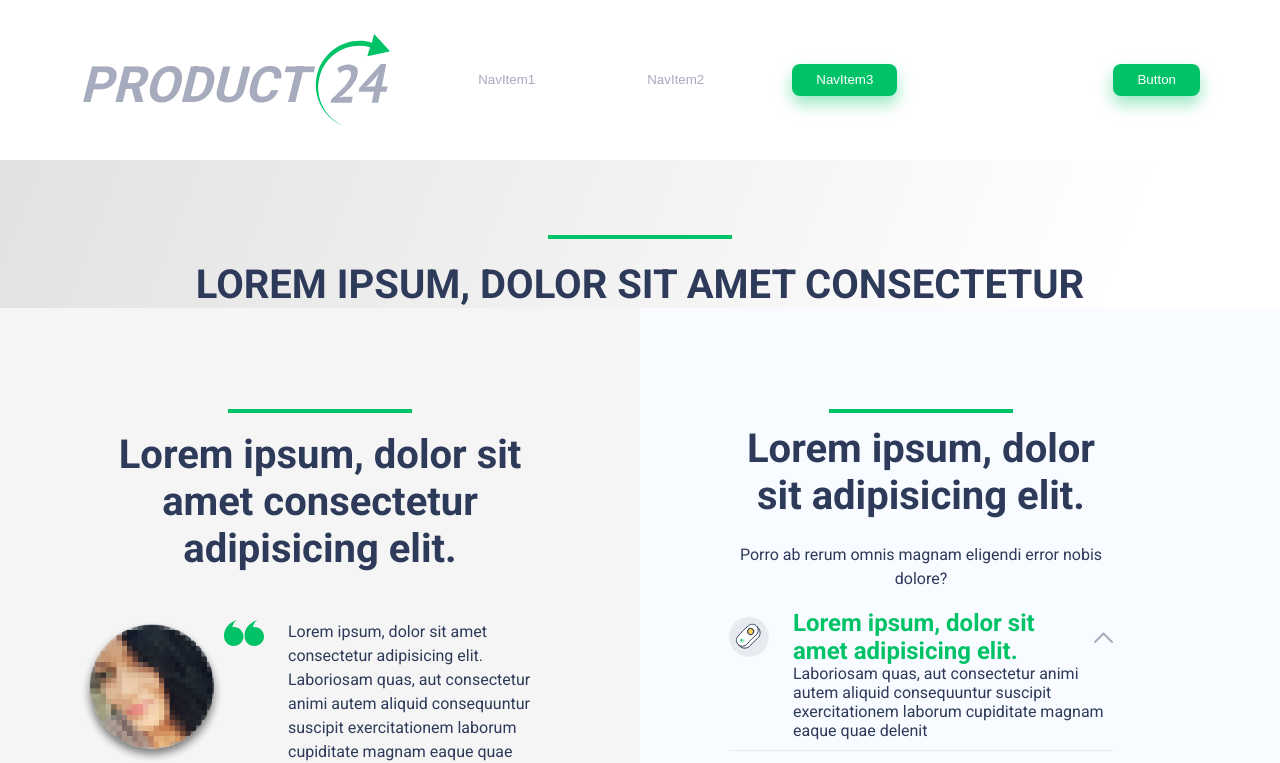
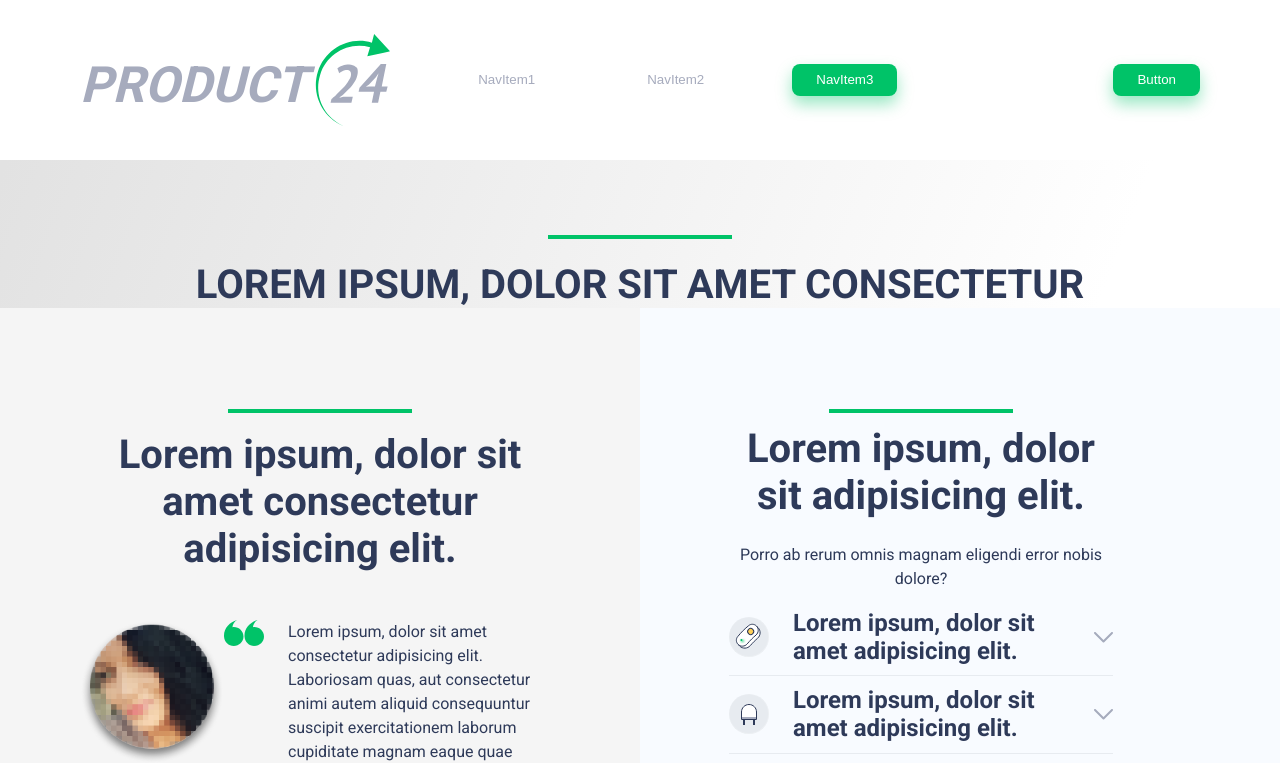
Before and after one commit to StroginA/tesonero-test, a Vue app: page / in a window 1280 px wide. Shown: the top 763 px of the page. Built offline with nearby package versions, Linux system fonts and the light colour scheme.

Commit message:
features expand/collapse on click

```diff
--- a/src/components/landing/FeatureDropdown.vue
+++ b/src/components/landing/FeatureDropdown.vue
@@ -2,6 +2,7 @@
 
 export default {
     props: {
+        id: Number,
         iconSrc: String,
         title: String,
         body: String,
@@ -12,7 +13,8 @@ export default {
 
 <template>
     <div class="feature">
-        <div class="feature__header">
+        <div class="feature__header"
+        @click="$emit('toggle-dropdown', id)">
             <img class="feature__icon"
             :src="iconSrc">
             <h3 class="feature__title"
@@ -33,11 +35,15 @@ export default {
 
 .feature {
     padding: 0.625rem 0;
+    &:hover {
+        background-color: $grey-1;
+    }
     &__header {
         display: flex;
         flex-wrap: nowrap;
         justify-content: flex-start;
         align-items: center;
+        cursor: pointer;
     }
     &__icon {
         width: 2.5rem;
@@ -59,7 +65,8 @@ export default {
         }
     }
     &__text {
-        padding-left: 4rem;
+        padding-left: 4rem;  // make equal to icon size + margin-right
+        padding-top: 0.75rem;
         line-height: 1.172rem;
     }
 }
--- a/src/views/landing/Features.vue
+++ b/src/views/landing/Features.vue
@@ -1,39 +1,55 @@
 <script setup>
+import { ref } from 'vue';
 import DividerHorizontal from '../../components/common/DividerHorizontal.vue';
 import FeatureDropdown from '../../components/landing/FeatureDropdown.vue';
 
-const features = [
+const features = ref([
     {
         id: 0,
+        isActive: false,
         iconSrc: "/src/assets/icons/features_items/Device.svg",
         title: "Lorem ipsum, dolor sit amet adipisicing elit.",
         body: "Laboriosam quas, aut consectetur animi autem aliquid consequuntur suscipit exercitationem laborum cupiditate magnam eaque quae delenit"
     },
     {
         id: 1,
+        isActive: false,
         iconSrc: "/src/assets/icons/features_items/LED.svg",
         title: "Lorem ipsum, dolor sit amet adipisicing elit.",
         body: "Laboriosam quas, aut consectetur animi autem aliquid consequuntur suscipit exercitationem laborum cupiditate magnam eaque quae delenit"
     },
     {
         id: 2,
+        isActive: false,
         iconSrc: "/src/assets/icons/features_items/LightOff.svg",
         title: "Lorem ipsum, dolor sit amet adipisicing elit.",
         body: "Laboriosam quas, aut consectetur animi autem aliquid consequuntur suscipit exercitationem laborum cupiditate magnam eaque quae delenit"
     },
     {
         id: 3,
+        isActive: false,
         iconSrc: "/src/assets/icons/features_items/Splitter.svg",
         title: "Lorem ipsum, dolor sit amet adipisicing elit.",
         body: "Laboriosam quas, aut consectetur animi autem aliquid consequuntur suscipit exercitationem laborum cupiditate magnam eaque quae delenit"
     },
     {
         id: 4,
+        isActive: false,
         iconSrc: "/src/assets/icons/features_items/PowerOff.svg",
         title: "Lorem ipsum, dolor sit amet adipisicing elit.",
         body: "Laboriosam quas, aut consectetur animi autem aliquid consequuntur suscipit exercitationem laborum cupiditate magnam eaque quae delenit"
     },
-];
+]);
+
+const handleToggleDropdown = function(id) {
+    for (let feature of features.value) {
+        if (feature.id === id) {
+            feature.isActive = !feature.isActive;
+        } else {
+            feature.isActive = false;
+        }
+    }
+}
 
 </script>
 
@@ -48,10 +64,12 @@ const features = [
             <FeatureDropdown class="features__feature"
             v-for="feature in features"
             :key="feature.id"
+            :id="feature.id"
             :iconSrc="feature.iconSrc"
             :title="feature.title"
             :body="feature.body"
-            isActive />
+            :isActive="feature.isActive"
+            @toggle-dropdown="handleToggleDropdown" />
         </div>
     </div>
 </template>
```
Also changed, not shown: 1 other file (tests, documents, lock files or other folders).
